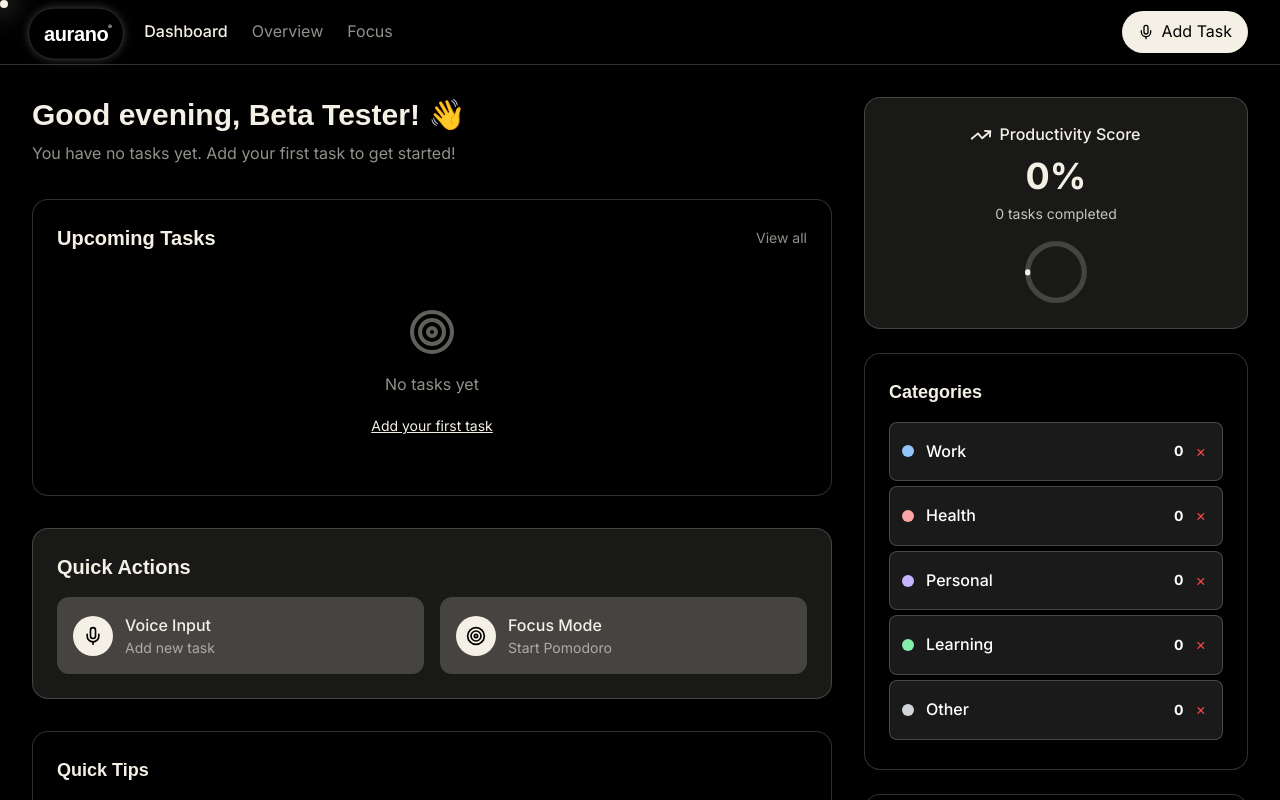
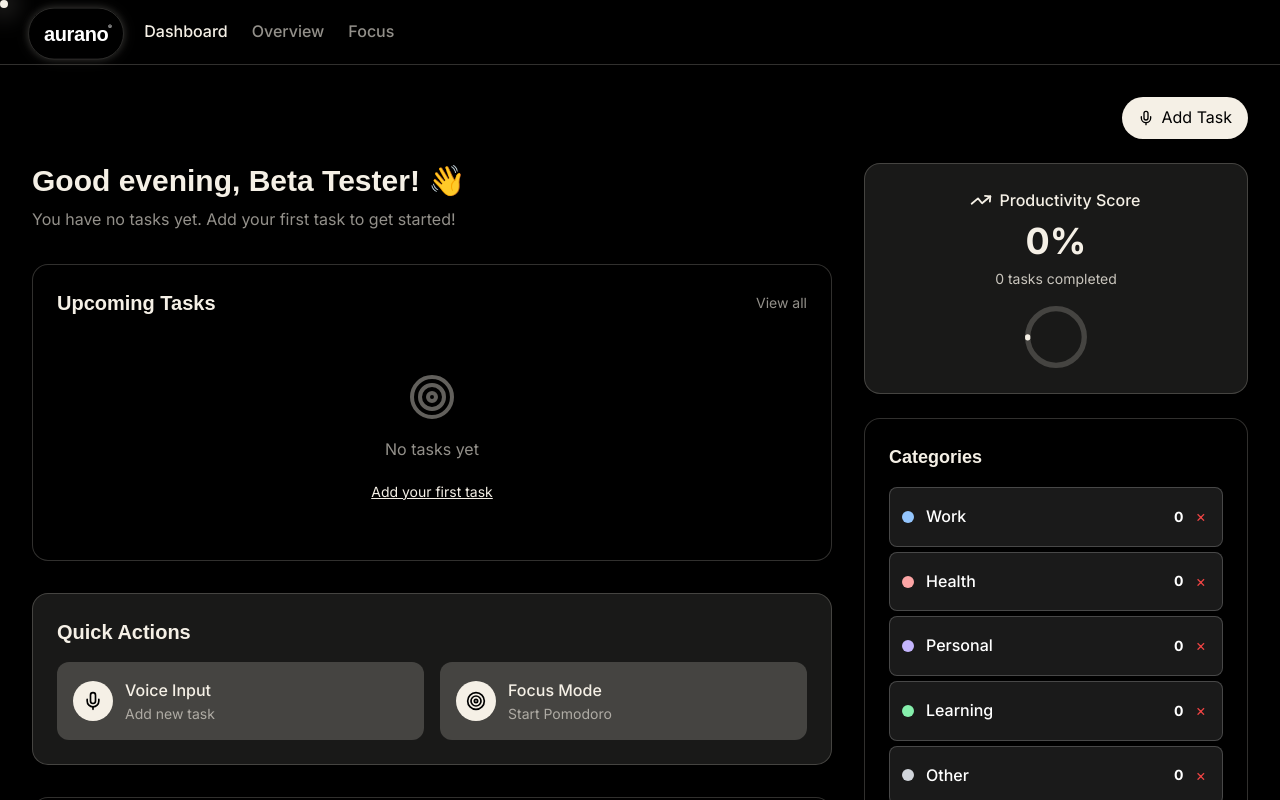
Before and after one commit to timjohn2002/Aurano-, a Next.js app: page /app in a window 1280 px wide. Shown: the top 800 px of the page. Built offline with nearby package versions, Linux system fonts and the light colour scheme; a web font is replaced by a local one.

Commit message:
Add mobile navigation to all app pages with hamburger menu

```diff
--- /dev/null
+++ b/src/components/app/AppNavigation.tsx
@@ -0,0 +1,89 @@
+'use client'
+
+import { useState } from 'react'
+import { motion, AnimatePresence } from 'framer-motion'
+import { Menu, X } from 'lucide-react'
+import Logo from '@/components/ui/Logo'
+
+interface AppNavigationProps {
+  currentPage: 'dashboard' | 'overview' | 'focus'
+}
+
+export default function AppNavigation({ currentPage }: AppNavigationProps) {
+  const [isMobileMenuOpen, setIsMobileMenuOpen] = useState(false)
+
+  const navigationItems = [
+    { name: 'Dashboard', href: '/app', key: 'dashboard' },
+    { name: 'Overview', href: '/app/overview', key: 'overview' },
+    { name: 'Focus', href: '/app/focus', key: 'focus' }
+  ]
+
+  return (
+    <header className="bg-black border-b border-beige/20">
+      <div className="max-w-7xl mx-auto px-4 sm:px-6 lg:px-8">
+        <div className="flex justify-between items-center h-16">
+          <div className="flex items-center gap-4">
+            <div className="flex items-center gap-6">
+              <Logo size="sm" variant="text" />
+
+              {/* Desktop Navigation */}
+              <div className="hidden md:flex items-center gap-6">
+                {navigationItems.map((item) => (
+                  <a
+                    key={item.key}
+                    href={item.href}
+                    className={`font-medium transition-colors ${
+                      currentPage === item.key
+                        ? 'text-beige'
+                        : 'text-beige/60 hover:text-beige'
+                    }`}
+                  >
+                    {item.name}
+                  </a>
+                ))}
+              </div>
+            </div>
+          </div>
+
+          {/* Mobile Menu Button */}
+          <button
+            onClick={() => setIsMobileMenuOpen(!isMobileMenuOpen)}
+            className="md:hidden p-2 text-beige hover:text-beige/80 transition-colors"
+          >
+            {isMobileMenuOpen ? <X size={24} /> : <Menu size={24} />}
+          </button>
+        </div>
+      </div>
+
+      {/* Mobile Navigation Menu */}
+      <AnimatePresence>
+        {isMobileMenuOpen && (
+          <motion.div
+            initial={{ opacity: 0, height: 0 }}
+            animate={{ opacity: 1, height: 'auto' }}
+            exit={{ opacity: 0, height: 0 }}
+            transition={{ duration: 0.2 }}
+            className="md:hidden bg-black border-t border-beige/20"
+          >
+            <div className="px-4 py-4 space-y-2">
+              {navigationItems.map((item) => (
+                <a
+                  key={item.key}
+                  href={item.href}
+                  onClick={() => setIsMobileMenuOpen(false)}
+                  className={`block px-4 py-3 rounded-lg font-medium transition-colors ${
+                    currentPage === item.key
+                      ? 'text-beige bg-beige/10'
+                      : 'text-beige/60 hover:text-beige hover:bg-beige/5'
+                  }`}
+                >
+                  {item.name}
+                </a>
+              ))}
+            </div>
+          </motion.div>
+        )}
+      </AnimatePresence>
+    </header>
+  )
+}
--- a/src/components/app/Dashboard.tsx
+++ b/src/components/app/Dashboard.tsx
@@ -7,6 +7,7 @@ import VoiceInputModal from './VoiceInputModal'
 import CategoryWidget from './CategoryWidget'
 import TaskItem from './TaskItem'
 import Logo from '@/components/ui/Logo'
+import AppNavigation from './AppNavigation'
 import { useUser } from '@/contexts/UserContext'
 import { useUserData } from '@/hooks/useUserData'
 
@@ -103,20 +104,11 @@ export default function Dashboard() {
   return (
     <div className="min-h-screen bg-black text-beige">
       {/* Header */}
-      <header className="bg-black border-b border-beige/20">
-        <div className="max-w-7xl mx-auto px-4 sm:px-6 lg:px-8">
-          <div className="flex justify-between items-center h-16">
-            <div className="flex items-center gap-4">
-              <div className="flex items-center gap-6">
-                <Logo size="sm" variant="text" />
-                <div className="hidden md:flex items-center gap-6">
-                  <a href="/app" className="text-beige font-medium">Dashboard</a>
-                  <a href="/app/overview" className="text-beige/60 hover:text-beige">Overview</a>
-                  <a href="/app/focus" className="text-beige/60 hover:text-beige">Focus</a>
-                </div>
-              </div>
-            </div>
+      <AppNavigation currentPage="dashboard" />
 
+      <div className="max-w-7xl mx-auto px-4 sm:px-6 lg:px-8 py-8">
+        {/* Add Task Button */}
+        <div className="flex justify-end mb-6">
           <button
             onClick={() => setIsVoiceModalOpen(true)}
             className="flex items-center gap-2 bg-beige text-black px-4 py-2 rounded-full hover:bg-beige/80 transition-colors"
@@ -125,10 +117,7 @@ export default function Dashboard() {
             <span className="hidden sm:inline">Add Task</span>
           </button>
         </div>
-        </div>
-      </header>
 
-      <div className="max-w-7xl mx-auto px-4 sm:px-6 lg:px-8 py-8">
         <div className="grid grid-cols-1 lg:grid-cols-3 gap-8">
           {/* Main Content */}
           <div className="lg:col-span-2 space-y-8">
--- a/src/components/app/FocusMode.tsx
+++ b/src/components/app/FocusMode.tsx
@@ -3,6 +3,7 @@
 import { useState, useEffect, useRef } from 'react'
 import { motion, AnimatePresence } from 'framer-motion'
 import { Play, Pause, RotateCcw, X, Settings, Volume2, VolumeX } from 'lucide-react'
+import AppNavigation from './AppNavigation'
 
 type TimerState = 'idle' | 'running' | 'paused' | 'completed'
 
@@ -147,7 +148,11 @@ export default function FocusMode() {
   }
 
   return (
-    <div className="min-h-screen bg-black text-beige flex items-center justify-center relative overflow-hidden">
+    <div className="min-h-screen bg-black text-beige">
+      {/* Header */}
+      <AppNavigation currentPage="focus" />
+
+      <div className="flex items-center justify-center relative overflow-hidden min-h-[calc(100vh-4rem)]">
       {/* Background Pattern */}
       <div className="absolute inset-0 opacity-5">
         <div className="absolute top-20 left-20 w-32 h-32 border border-beige rounded-full" />
@@ -438,6 +443,7 @@ export default function FocusMode() {
           </motion.div>
         )}
       </AnimatePresence>
+      </div>
     </div>
   )
 }
--- a/src/components/app/Overview.tsx
+++ b/src/components/app/Overview.tsx
@@ -5,6 +5,7 @@ import { motion } from 'framer-motion'
 import { Calendar, List, Filter, Search, ChevronDown } from 'lucide-react'
 import TaskItem from './TaskItem'
 import Logo from '@/components/ui/Logo'
+import AppNavigation from './AppNavigation'
 import { useUser } from '@/contexts/UserContext'
 import { useUserData } from '@/hooks/useUserData'
 
@@ -62,22 +63,7 @@ export default function Overview() {
   return (
     <div className="min-h-screen bg-black text-beige">
       {/* Header */}
-      <header className="bg-black border-b border-beige/20">
-        <div className="max-w-7xl mx-auto px-4 sm:px-6 lg:px-8">
-          <div className="flex justify-between items-center h-16">
-            <div className="flex items-center gap-4">
-              <div className="flex items-center gap-6">
-                <Logo size="sm" variant="text" />
-                <div className="hidden md:flex items-center gap-6">
-                  <a href="/app" className="text-beige/60 hover:text-beige">Dashboard</a>
-                  <a href="/app/overview" className="text-beige font-medium">Overview</a>
-                  <a href="/app/focus" className="text-beige/60 hover:text-beige">Focus</a>
-                </div>
-              </div>
-            </div>
-          </div>
-        </div>
-      </header>
+      <AppNavigation currentPage="overview" />
 
       <div className="max-w-7xl mx-auto px-4 sm:px-6 lg:px-8 py-8">
         {/* Page Header */}
```
Lines whose indentation alone changed are shown as unchanged.
